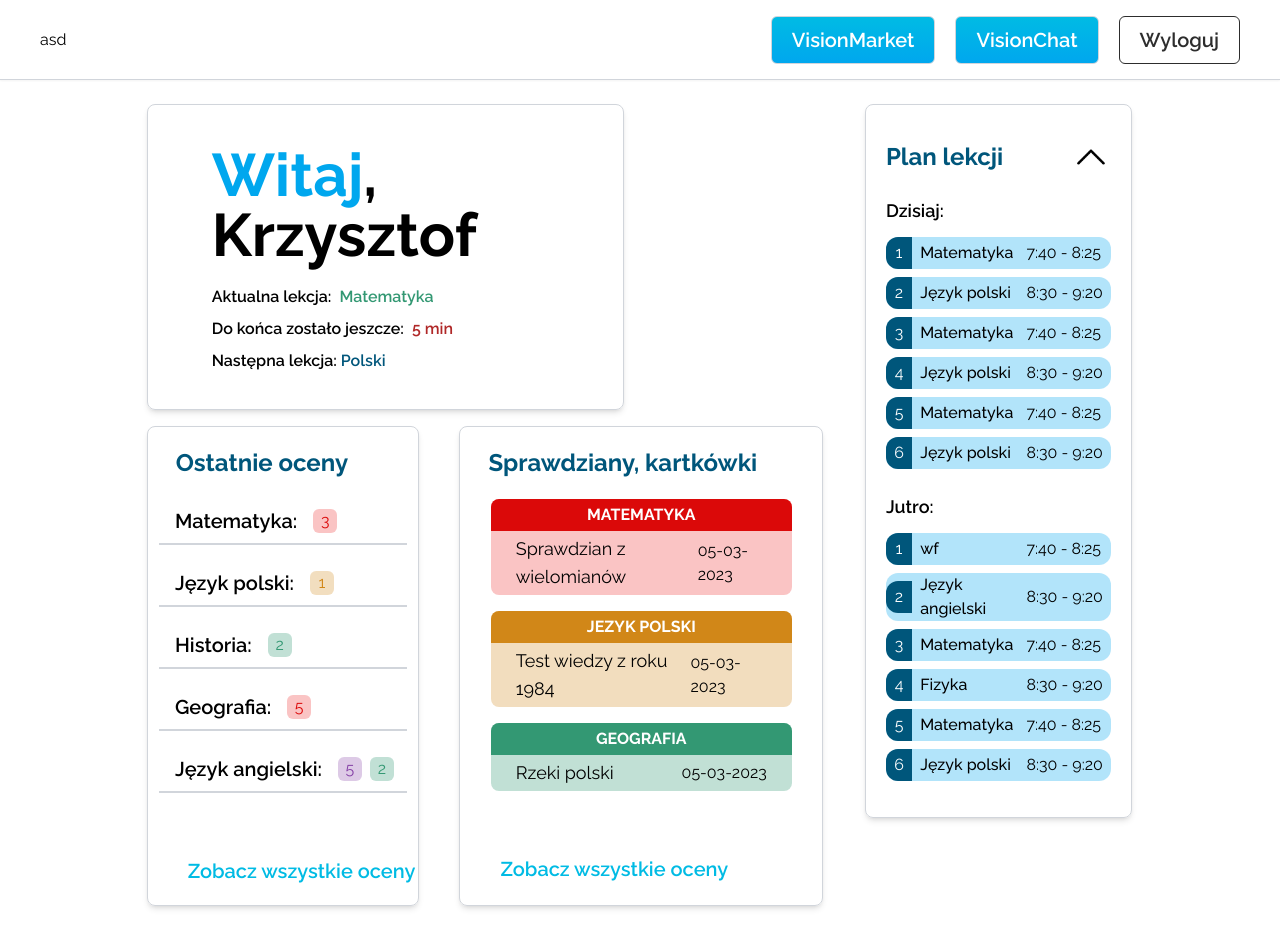
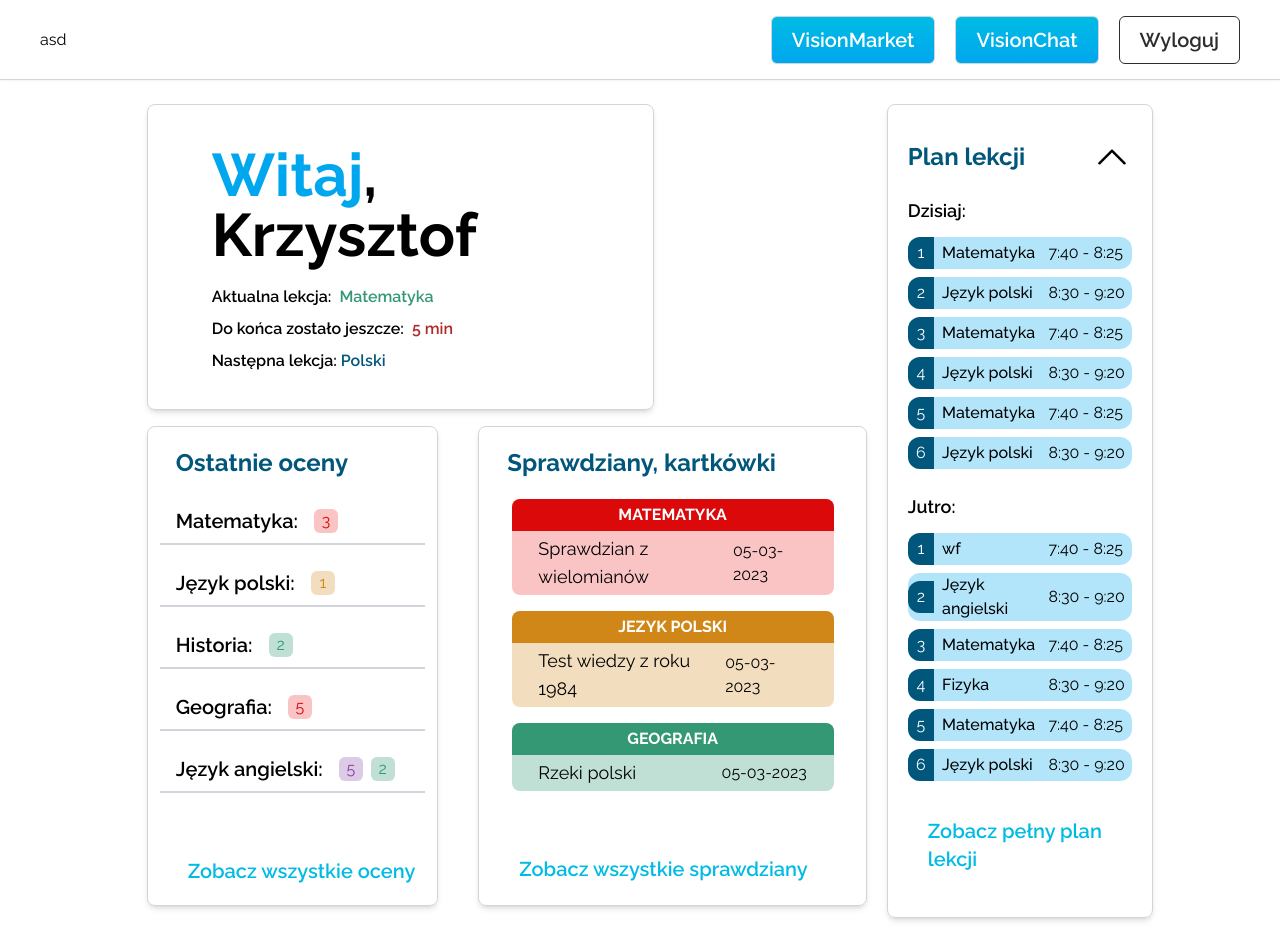
Before and after one commit to Codifinity/class-vision, a Next.js app: page /dashboard in a window 1280 px wide. Built offline with nearby package versions, Linux system fonts and the light colour scheme.

Commit message:
add Timetable link and examsSchedule link fixes

```diff
--- a/src/app/components/ExamsSchedule.tsx
+++ b/src/app/components/ExamsSchedule.tsx
@@ -39,7 +39,7 @@ export default function ExamsSchedule() {
         <Exams exams={exams} />
       </div>
       <div className="w-full lg:mt-16 lg:mb-5 font-semibold text-xl text-[#00BBE4] lg:mx-10 mx-5 mt-10 mb-5">
-        <Link href="#">Zobacz wszystkie oceny</Link>
+        <Link href="#">Zobacz wszystkie sprawdziany</Link>
       </div>
     </section>
   );
--- a/src/app/components/Timetable.tsx
+++ b/src/app/components/Timetable.tsx
@@ -3,6 +3,7 @@ import useMediaQuery from '@/hooks/useMediaQuery';
 import React, { useState } from 'react';
 import Image from 'next/image';
 import Arrow from '../../assets/down-arrow.png';
+import Link from 'next/link';
 
 interface lessonObject {
   name: string;
@@ -57,6 +58,9 @@ export default function Timetable() {
               <TimetableItem lessons={tomorrow} />
             </div>
           </div>
+          <div className="w-full lg:mt-8 lg:mb-3 font-semibold text-xl text-[#00BBE4] lg:mx-5 mx-5 mt-8 mb-5">
+          <Link href="#">Zobacz pełny plan lekcji</Link>
+          </div>
         </>
       ) : (
         <></>
```
